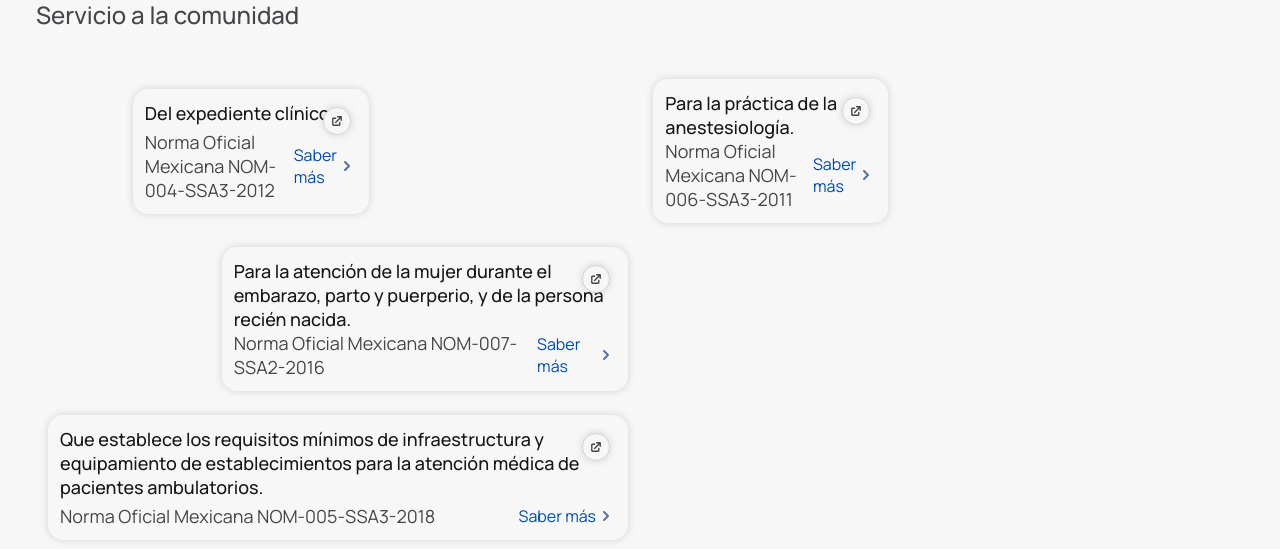
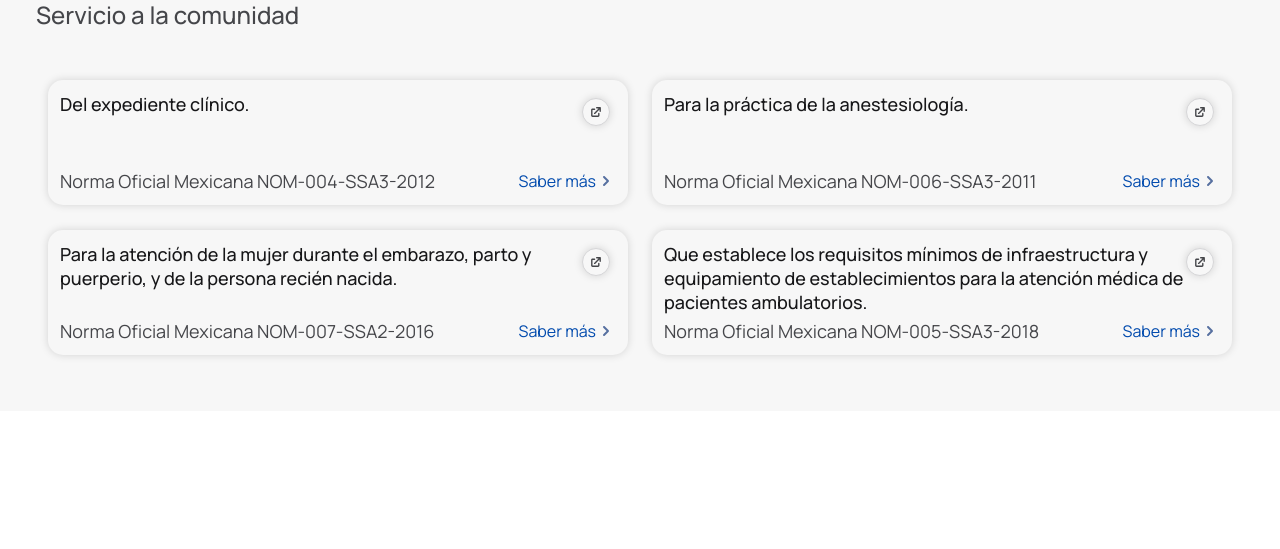
Before and after one commit to RostCode78/abogado-sanitarista, a Next.js app: page / in a window 1280 px wide. Shown: the part 2144-2693 px from the top of the page. After the commit the page ends 2555 px from the top, so only its background shows below. Built offline with nearby package versions, Linux system fonts and the light colour scheme.

Commit message:
Feat: I Miss my template to gitmessage

```diff
--- a/components/Cards/CardComunidad/CardComunidad.js
+++ b/components/Cards/CardComunidad/CardComunidad.js
@@ -2,8 +2,7 @@ import Image from "next/image";
 
 const CardComunidad = ({ datos }) => {
     return (
-        <a href={ datos.url } target="_blank">
-            <div className="container-card-comunidad">
+        <a href={ datos.url } target="_blank" className="container-card-comunidad">
             <div className="icon">
                 <Image
                     src="/external-link.svg"
@@ -19,7 +18,6 @@ const CardComunidad = ({ datos }) => {
                 <p>{ datos.texto }</p>
                 <span>Saber más <Image src="/cheveron-right-blue.svg" width={ 20 } height={ 20 } alt=">"/></span>
             </div>
-            </div>
         </a>
     )
 }
```
Lines whose indentation alone changed are shown as unchanged.
